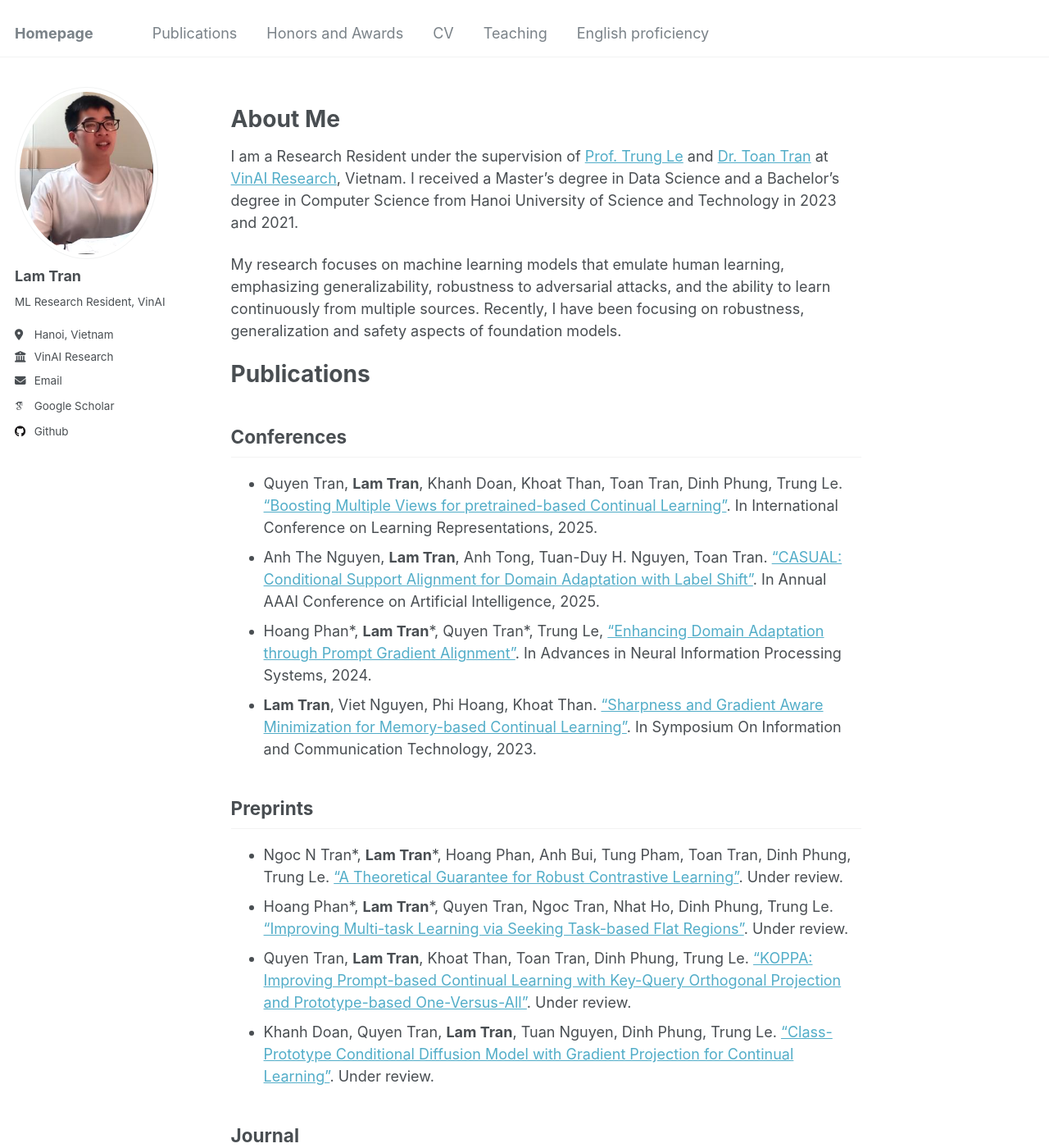
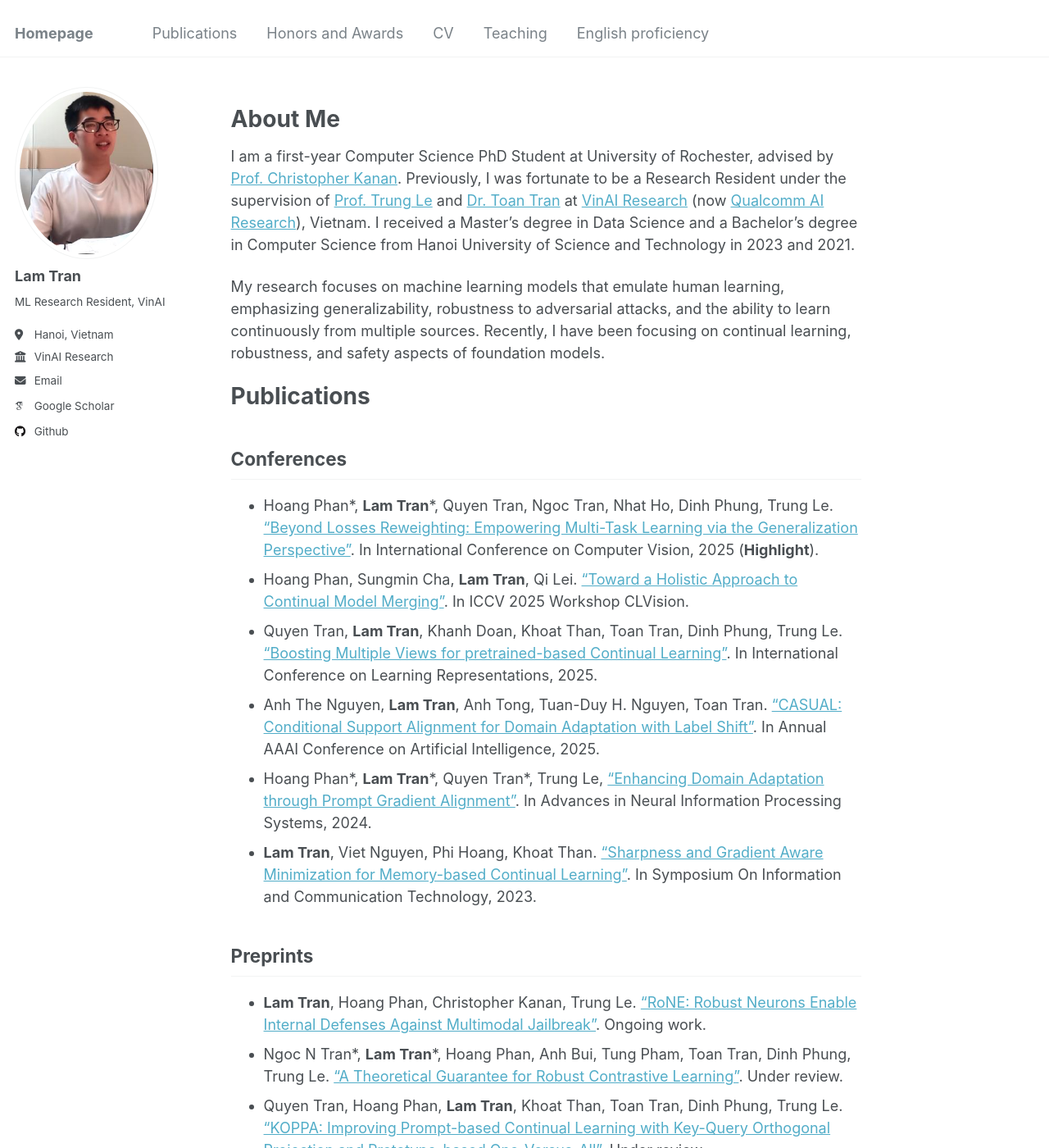
Before and after one commit to tunglamlqddb/tunglamlqddb.github.io, a Jekyll site: the page built from _pages/about.md, in a window 1280 px wide and 1400 px high. Shown: the whole window at 82% size. Built offline with Jekyll 4.4.1, drawn with Linux system fonts in a browser that asks for light colours; some web fonts are replaced.

Commit message:
Update about.md

```diff
--- a/_pages/about.md
+++ b/_pages/about.md
@@ -10,10 +10,10 @@ redirect_from:
 <span class='anchor' id='about-me'></span>
 
 # About Me
+I am a first-year Computer Science PhD Student at University of Rochester, advised by [Prof. Christopher Kanan](https://chriskanan.com).
+Previously, I was fortunate to be a Research Resident under the supervision of [Prof. Trung Le](https://scholar.google.com.vn/citations?user=gysdMxwAAAAJ&hl=vi) and [Dr. Toan Tran](https://scholar.google.com.vn/citations?user=PnwSuNMAAAAJ&hl=vi) at [VinAI Research](https://www.vinai.io) (now [Qualcomm AI Research](https://www.qualcomm.com/research/artificial-intelligence)), Vietnam. I received a Master's degree in Data Science and a Bachelor's degree in Computer Science from Hanoi University of Science and Technology in 2023 and 2021.
 
-I am a Research Resident under the supervision of [Prof. Trung Le](https://scholar.google.com.vn/citations?user=gysdMxwAAAAJ&hl=vi) and [Dr. Toan Tran](https://scholar.google.com.vn/citations?user=PnwSuNMAAAAJ&hl=vi) at [VinAI Research](https://www.vinai.io), Vietnam. I received a Master's degree in Data Science and a Bachelor's degree in Computer Science from Hanoi University of Science and Technology in 2023 and 2021.
-
-My research focuses on machine learning models that emulate human learning, emphasizing generalizability, robustness to adversarial attacks, and the ability to learn continuously from multiple sources. Recently, I have been focusing on robustness, generalization and safety aspects of foundation models.
+My research focuses on machine learning models that emulate human learning, emphasizing generalizability, robustness to adversarial attacks, and the ability to learn continuously from multiple sources. Recently, I have been focusing on continual learning, robustness, and safety aspects of foundation models.
 
 <!-- # 🔥 News
 
@@ -23,15 +23,17 @@ My research focuses on machine learning models that emulate human learning, emph
 <span class='anchor' id='publication_id'></span>
 # Publications
 ## Conferences
+- Hoang Phan\*, **Lam Tran**\*, Quyen Tran, Ngoc Tran, Nhat Ho, Dinh Phung, Trung Le. ["Beyond Losses Reweighting: Empowering Multi-Task Learning via the Generalization Perspective"](https://arxiv.org/abs/2211.13723). In International Conference on Computer Vision, 2025 (**Highlight**).
+- Hoang Phan, Sungmin Cha, **Lam Tran**, Qi Lei. ["Toward a Holistic Approach to Continual Model Merging"](https://www.arxiv.org/pdf/2509.23592). In ICCV 2025 Workshop CLVision.
 - Quyen Tran, **Lam Tran**, Khanh Doan, Khoat Than, Toan Tran, Dinh Phung, Trung Le. ["Boosting Multiple Views for pretrained-based Continual Learning"](https://openreview.net/pdf?id=AZR4R3lw7y). In International Conference on Learning Representations, 2025.
 - Anh The Nguyen, **Lam Tran**, Anh Tong, Tuan-Duy H. Nguyen, Toan Tran. ["CASUAL: Conditional Support Alignment for Domain Adaptation with Label Shift"](https://arxiv.org/abs/2305.18458). In Annual AAAI Conference on Artificial Intelligence, 2025.
 - Hoang Phan\*, **Lam Tran**\*, Quyen Tran\*, Trung Le, [“Enhancing Domain Adaptation through Prompt Gradient Alignment”](https://arxiv.org/abs/2406.09353). In Advances in Neural Information Processing Systems, 2024.
 - **Lam Tran**, Viet Nguyen, Phi Hoang, Khoat Than. ["Sharpness and Gradient Aware Minimization for Memory-based Continual Learning"](http://tunglamlqddb.github.io/files/soict2023-113.pdf). In Symposium On Information and Communication Technology, 2023.
 
 ## Preprints
+- **Lam Tran**, Hoang Phan, Christopher Kanan, Trung Le. ["RoNE: Robust Neurons Enable Internal Defenses Against Multimodal Jailbreak"](https://drive.google.com/file/d/1CjFeziakFGtKrPUfp1DM_fKZ2OJHavFP/view?usp=sharing). Ongoing work.
 - Ngoc N Tran\*, **Lam Tran**\*, Hoang Phan, Anh Bui, Tung Pham, Toan Tran, Dinh Phung, Trung Le. ["A Theoretical Guarantee for Robust Contrastive Learning"](https://arxiv.org/abs/2311.09671). Under review.
-- Hoang Phan\*, **Lam Tran**\*, Quyen Tran, Ngoc Tran, Nhat Ho, Dinh Phung, Trung Le. ["Improving Multi-task Learning via Seeking Task-based Flat Regions"](https://arxiv.org/abs/2211.13723). Under review.
-- Quyen Tran, **Lam Tran**, Khoat Than, Toan Tran, Dinh Phung, Trung Le. ["KOPPA: Improving Prompt-based Continual Learning with Key-Query Orthogonal Projection and Prototype-based One-Versus-All"](https://arxiv.org/pdf/2311.15414). Under review.
+- Quyen Tran, Hoang Phan, **Lam Tran**, Khoat Than, Toan Tran, Dinh Phung, Trung Le. ["KOPPA: Improving Prompt-based Continual Learning with Key-Query Orthogonal Projection and Prototype-based One-Versus-All"](https://arxiv.org/pdf/2311.15414). Under review.
 - Khanh Doan, Quyen Tran, **Lam Tran**, Tuan Nguyen, Dinh Phung, Trung Le. ["Class-Prototype Conditional Diffusion Model with Gradient Projection for Continual Learning"](https://arxiv.org/abs/2312.06710). Under review.
 
 ## Journal
```
